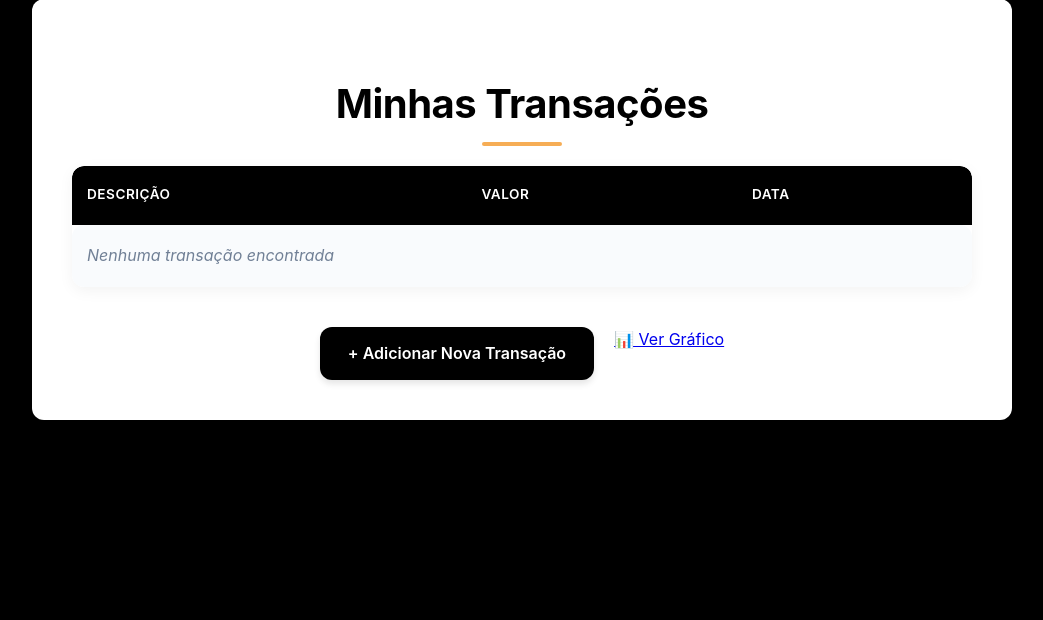
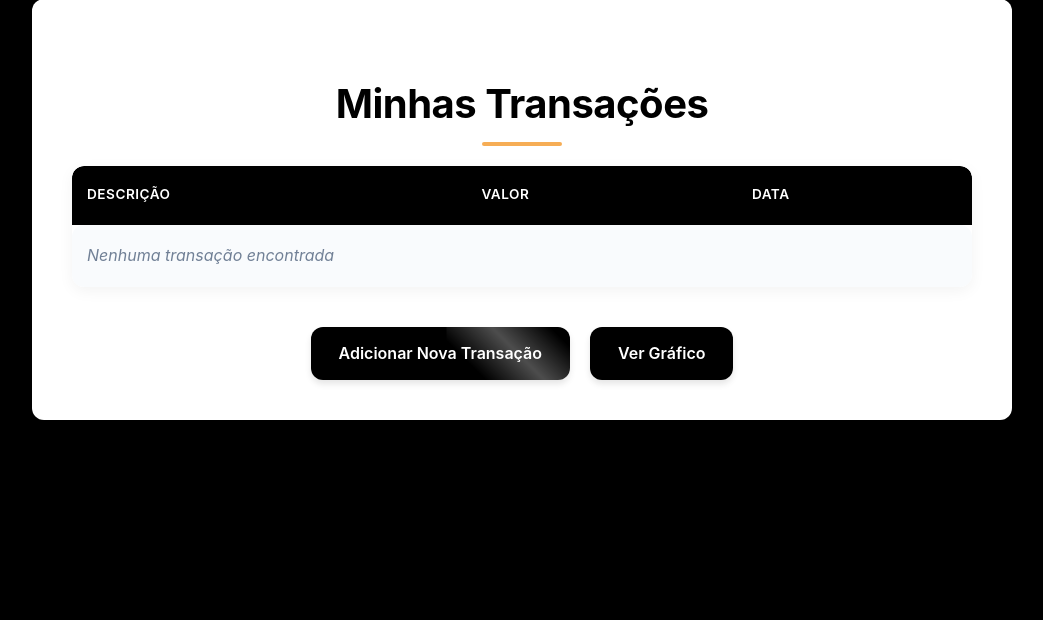
Before and after one commit to pedrlucz/Meu-Gestor, a Django app: page /transacoes/ in a window 1280 px wide. Shown: the part 41-661 px from the top of the page, without its empty margins (118-1161 px from the left). Run offline with Django 5.2, Linux system fonts and the light colour scheme; the visitor is signed in with stand-in values (Sample User, id 1); data that the repository does not hold is empty.

Commit message:
fixing lista_transacoes

```diff
--- a/controle/financas/templates/lista_transacoes.html
+++ b/controle/financas/templates/lista_transacoes.html
@@ -63,8 +63,8 @@
         </table>
 
         <div class="botoes">
-            <a href="{% url 'adicionar_transacao' %}" class="btn">+ Adicionar Nova Transação</a>
-            <a href = "{% url 'dashboard' %}">📊 Ver Gráfico</a>
+            <a href="{% url 'adicionar_transacao' %}" class="btn"> Adicionar Nova Transação</a>
+            <a href = "{% url 'dashboard' %}"class="btn"> Ver Gráfico</a>
         </div>
     </div>
 </body>
```
